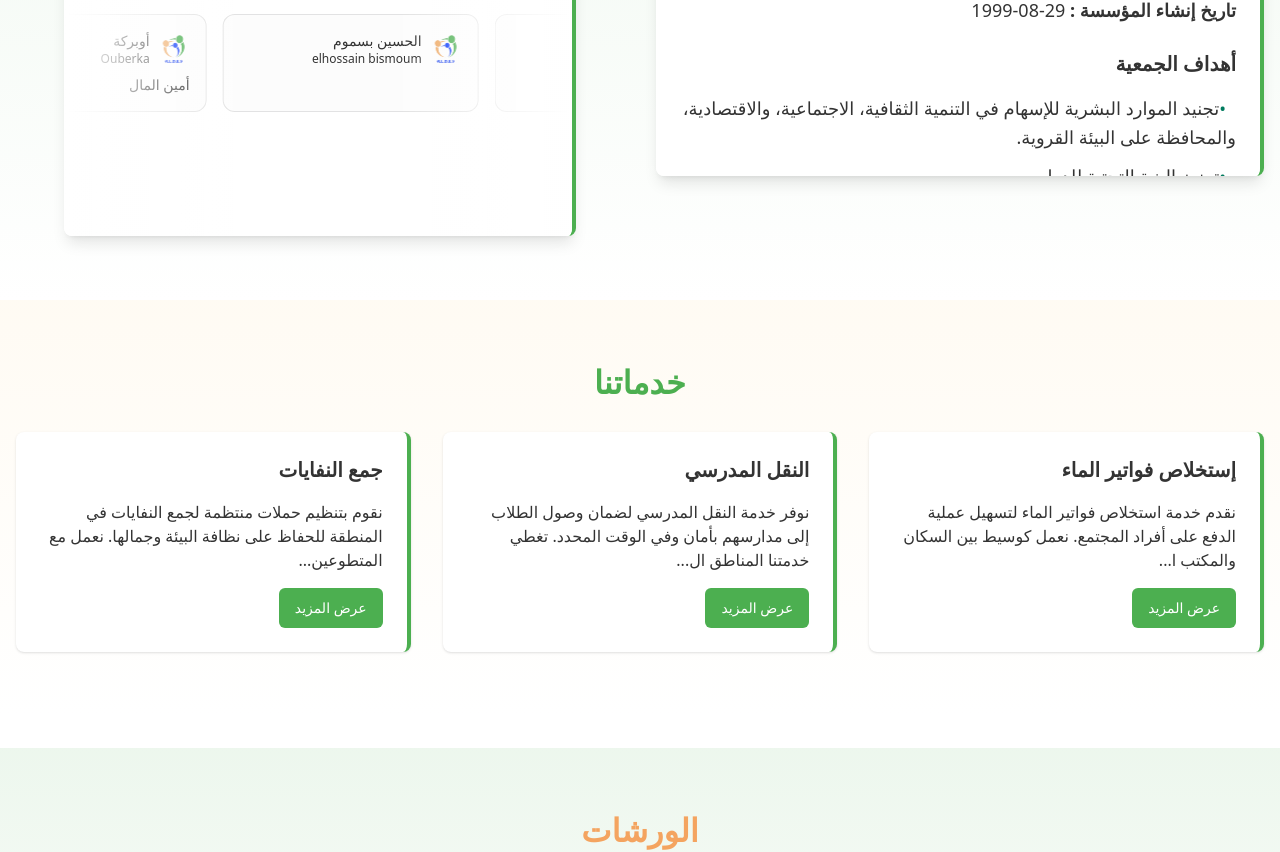
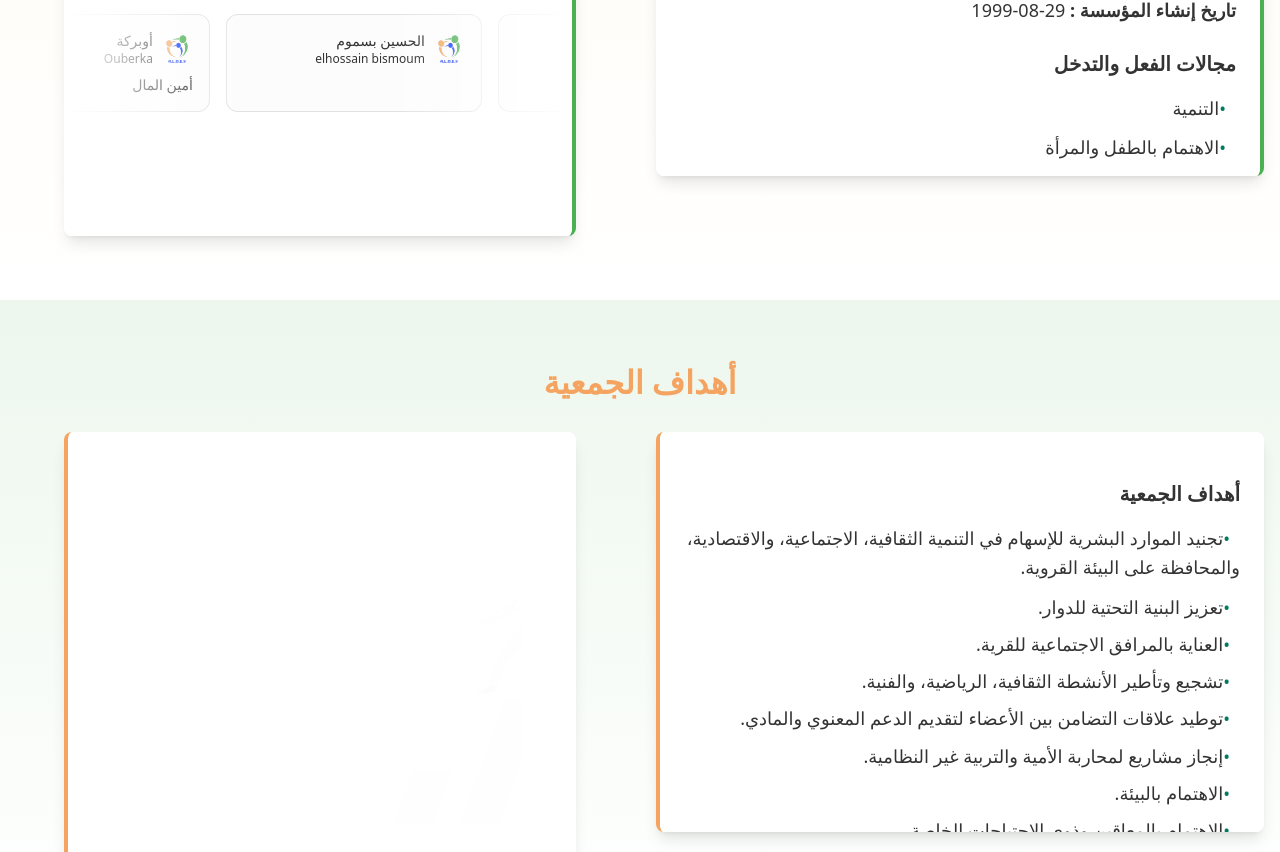
Before and after one commit to taoufiqq/aldes, a Next.js app: page / in a window 1280 px wide. Shown: the part 820-1672 px from the top of the page. Built offline with nearby package versions, Linux system fonts and the light colour scheme.

Commit message:
Add section  goals

```diff
--- a/components/landing-page.tsx
+++ b/components/landing-page.tsx
@@ -2,6 +2,7 @@
 
 import Link from "next/link";
 import logo from "../public/pics/aldes.png";
+import team from "../public/pics/Good team.gif";
 import logoFooter from "../public/pics/logo-footer.jpg";
 import { Button } from "@/components/ui/button";
 import { Sheet, SheetContent, SheetTrigger } from "@/components/ui/sheet";
@@ -536,7 +537,7 @@ export default function Home() {
         </section>
         <section
           ref={aboutRef}
-          className="py-16 bg-gradient-to-b from-[#4CAF50]/10 to-white"
+          className="py-16  bg-gradient-to-b from-[#ffd68b57]/10 to-white"
         >
           <div className="container mx-auto px-4">
             <h2
@@ -569,27 +570,7 @@ export default function Home() {
                       <strong>تاريخ إنشاء المؤسسة :</strong> 29-08-1999
                     </p>
                   </section>
-                  <section className="objectives mt-6">
-                    <h2 className="text-xl font-bold mb-4">أهداف الجمعية</h2>
-                    <ul className="list-disc pl-6 space-y-2">
-                      <li>
-                        تجنيد الموارد البشرية للإسهام في التنمية الثقافية،
-                        الاجتماعية، والاقتصادية، والمحافظة على البيئة القروية.
-                      </li>
-                      <li>تعزيز البنية التحتية للدوار.</li>
-                      <li>العناية بالمرافق الاجتماعية للقرية.</li>
-                      <li>تشجيع وتأطير الأنشطة الثقافية، الرياضية، والفنية.</li>
-                      <li>
-                        توطيد علاقات التضامن بين الأعضاء لتقديم الدعم المعنوي
-                        والمادي.
-                      </li>
-                      <li>
-                        إنجاز مشاريع لمحاربة الأمية والتربية غير النظامية.
-                      </li>
-                      <li>الاهتمام بالبيئة.</li>
-                      <li>الاهتمام بالمعاقين وذوي الاحتياجات الخاصة.</li>
-                    </ul>
-                  </section>
+
                   <section className="fields mt-6">
                     <h2 className="text-xl font-bold mb-4">
                       مجالات الفعل والتدخل
@@ -646,6 +627,60 @@ export default function Home() {
             </div>
           </div>
         </section>
+
+        <section
+          ref={aboutRef}
+          className="py-16 bg-gradient-to-b from-[#4CAF50]/10 to-white"
+        >
+          <div className="container mx-auto px-4">
+            <h2
+              className="section-title-workshop mb-8 text-center text-3xl font-bold"
+              data-aos="fade-up"
+            >
+              أهداف الجمعية
+            </h2>
+            <div className="grid grid-cols-1 lg:grid-cols-2 gap-8 items-start">
+              {/* Left Section */}
+              <div className="bg-white p-6 rounded-lg shadow-lg border-l-4 border-[#f4a460;] overflow-y-auto max-h-[60vh] lg:max-h-[50vh] scrollbar-thin scrollbar-thumb-[#f4a461] scrollbar-track-gray-200">
+                <div className="text-lg leading-relaxed" data-aos="fade-up">
+                  <section className="objectives mt-6">
+                    <h2 className="text-xl font-bold mb-4">أهداف الجمعية</h2>
+                    <ul className="list-disc pl-6 space-y-2">
+                      <li>
+                        تجنيد الموارد البشرية للإسهام في التنمية الثقافية،
+                        الاجتماعية، والاقتصادية، والمحافظة على البيئة القروية.
+                      </li>
+                      <li>تعزيز البنية التحتية للدوار.</li>
+                      <li>العناية بالمرافق الاجتماعية للقرية.</li>
+                      <li>تشجيع وتأطير الأنشطة الثقافية، الرياضية، والفنية.</li>
+                      <li>
+                        توطيد علاقات التضامن بين الأعضاء لتقديم الدعم المعنوي
+                        والمادي.
+                      </li>
+                      <li>
+                        إنجاز مشاريع لمحاربة الأمية والتربية غير النظامية.
+                      </li>
+                      <li>الاهتمام بالبيئة.</li>
+                      <li>الاهتمام بالمعاقين وذوي الاحتياجات الخاصة.</li>
+                    </ul>
+                  </section>
+                </div>
+              </div>
+
+              {/* Right Section */}
+              <div
+                className="flex justify-center"
+                data-aos="fade-up"
+                data-aos-delay="200"
+              >
+                <div className="relative flex flex-col h-[400px] w-full max-w-lg items-center border-l-4 border-[#f4a460;] justify-center overflow-hidden rounded-lg  bg-background md:h-[380px] lg:h-[437px] shadow-lg">
+                  <Image width={400} src={team} />
+                </div>
+              </div>
+            </div>
+          </div>
+        </section>
+
         <section
           ref={servicesRef}
           className="py-16  bg-gradient-to-b from-[#ffd68b57]/10 to-white mb-8"
```
Also changed, not shown: public/pics/Good team.gif (added).
